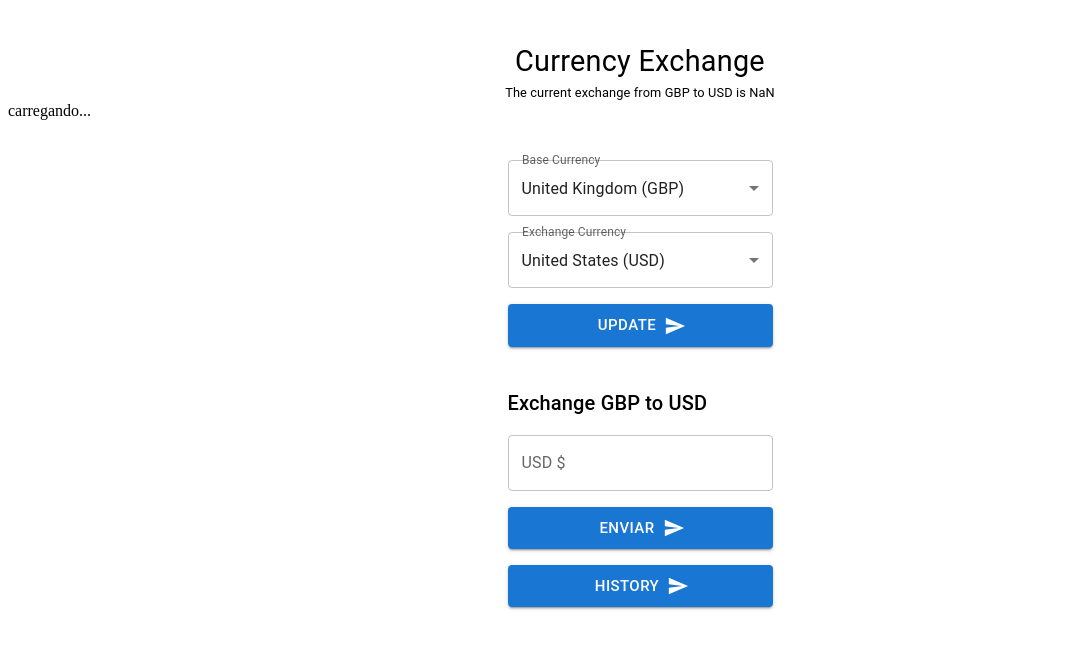
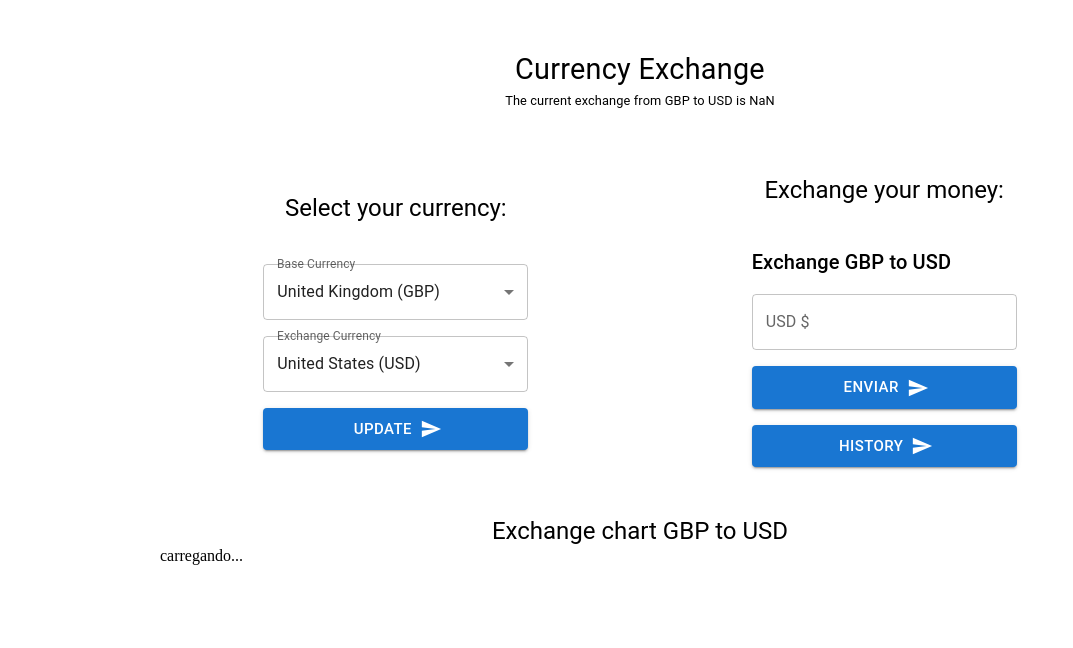
Before and after one commit to joaoreisjpk/Full-Stack-Exchange-Aplication, a React (Create React App) app: page /dashboard in a window 1280 px wide. Shown: the top 648 px of the page, without its empty margins (0-1073 px from the left). Built offline with nearby package versions, Linux system fonts and the light colour scheme; no server answers.

Commit message:
changing the dashboard index.tsx style

```diff
--- a/src/pages/Dashboard/index.tsx
+++ b/src/pages/Dashboard/index.tsx
@@ -1,7 +1,5 @@
 import { useEffect, useState } from 'react';
-import {
-  Box,
-} from '@mui/material';
+import { Box, Stack, Typography } from '@mui/material';
 
 import { useTrades } from '../../hooks/useTrades';
 import SelectForms from './SelectForms';
@@ -20,12 +18,13 @@ export default function Dashboard() {
   const [currentIntraDayData, setCurrentIntraDayData] = useState({} as any);
   const [currentCurrencyData, setCurrentCurrencyData] = useState({} as any);
   const [currentIntraDay, setCurrentIntraDay] = useState([] as string[][]);
-  const [currentCurrency, setCurrentCurrency] = useState<string>();
-
+  const [currentCurrencyValue, setCurrentCurrencyValue] = useState<string>();
   const [currency, setCurrency] = useState({
     baseCurrency: 'GBP',
     exchangeCurrency: 'USD',
   });
+
+  const { baseCurrency, exchangeCurrency } = currency;
 
   useEffect(() => {
     socket.on('connect', () => {
@@ -42,15 +41,11 @@ export default function Dashboard() {
   }, [socket]);
 
   useEffect(() => {
-    const { baseCurrency, exchangeCurrency } = currency;
     const currencyKey = `${baseCurrency}_${exchangeCurrency}_Currency`; // ex: GBP_USD_Currency
     const intradayKey = `${baseCurrency}_${exchangeCurrency}_intraday`; // ex: GBP_USD_intraday,
-    console.log('intraday: ',currentIntraDayData[currencyKey])
-    console.log('currency: ', currentCurrencyData[currencyKey])
-    setCurrentCurrency(currentCurrencyData[currencyKey]);
+    setCurrentCurrencyValue(currentCurrencyData[currencyKey]);
     setCurrentIntraDay(currentIntraDayData[intradayKey]);
-
-  }, [currency, currentCurrencyData, currentIntraDayData]);
+  }, [baseCurrency, currency, currentCurrencyData, currentIntraDayData, exchangeCurrency]);
 
   function submitHandler(inputsData: GraphicDataProps) {
     const { baseCurrency, exchangeCurrency } = inputsData;
@@ -58,11 +53,43 @@ export default function Dashboard() {
   }
 
   return (
-    <Box>
-      <Header currency={{...currency, currentCurrency}} />
+    <Stack
+      justifyItems='center'
+      direction='column'
+      justifyContent='center'
+      alignItems='center'
+      margin='auto'
+      padding='0 2rem'
+      maxWidth={1200}
+      className='maindiv'
+    >
+      <Header currency={{ ...currency, currentCurrencyValue }} />
+      <Stack
+        direction='row'
+        alignItems='center'
+        justifyContent='space-evenly'
+        width='100%'
+        marginTop={8}
+      >
+        <Box>
+          <Typography variant='h5' textAlign='center'>
+            Select your currency:
+          </Typography>
+          <SelectForms submitHandler={submitHandler} />
+        </Box>
+        <Box>
+          <Typography variant='h5' textAlign='center'>
+            Exchange your money:
+          </Typography>
+          <InputForms currency={{ ...currency, currentCurrencyValue }} />
+        </Box>
+      </Stack>
+      <Box width='80%' mt='3rem' alignContent={'center'}>
+        <Typography variant='h5' textAlign='center'>
+          Exchange chart {baseCurrency} to {exchangeCurrency}
+        </Typography>
         <Chart currentIntraDay={currentIntraDay} />
-        <SelectForms submitHandler={submitHandler}/>
-        <InputForms currency={{...currency, currentCurrency}} />
-    </Box>
+      </Box>
+    </Stack>
   );
 }
```
